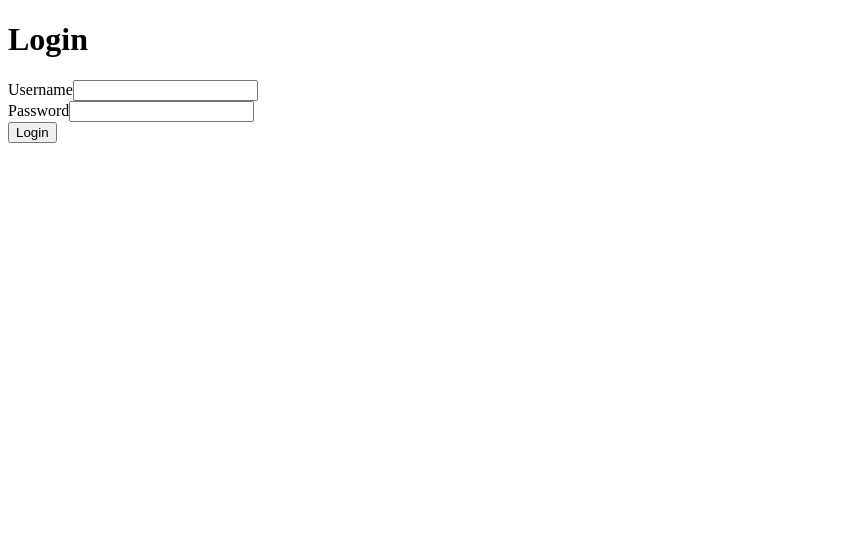
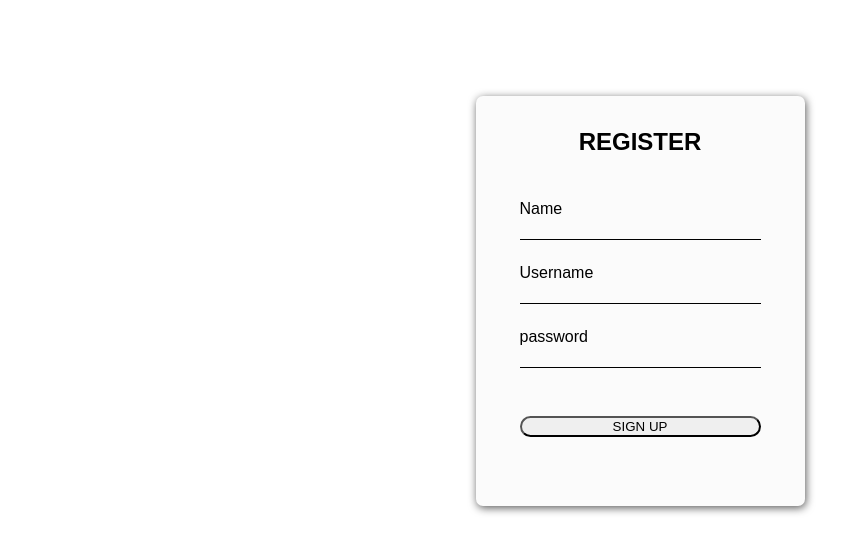
Before and after one commit to MattheusSantana/ja-front, a React (Create React App) app: page / in a window 1280 px wide. Shown: the top 552 px of the page, without its empty margins (0-867 px from the left). Built offline with nearby package versions, Linux system fonts and the light colour scheme.

Commit message:
register form and styles

```diff
--- a/public/index.html
+++ b/public/index.html
@@ -14,7 +14,6 @@
       manifest.json provides metadata used when your web app is installed on a
       user's mobile device or desktop. See https://developers.google.com/web/fundamentals/web-app-manifest/
     -->
-    <link rel="manifest" href="%PUBLIC_URL%/manifest.json" />
     <!--
       Notice the use of %PUBLIC_URL% in the tags above.
       It will be replaced with the URL of the `public` folder during the build.
--- a/src/App.js
+++ b/src/App.js
@@ -6,6 +6,7 @@ import {
   Route,
   Navigate,
 } from "react-router-dom";
+import Card from "./components/Card";
 import { AuthContext, AuthenticatorProvider } from "./contexts/auth";
 import Home from "./pages/Home";
 import Login from "./pages/Login";
@@ -35,7 +36,8 @@ function App() {
       <Router>
         <AuthenticatorProvider>
           <Routes>
-            <Route exact path="/" element={<Login />} />
+            <Route exact path="/login" element={<Login />} />
+            <Route exact path="/" element={<Card />}/>
             <Route
               exact
               path="/home"
--- /dev/null
+++ b/src/components/Card.jsx
@@ -0,0 +1,39 @@
+import React, { useState } from 'react'
+import '../styles/styles.css'
+
+
+const Card = () => {
+    const [name, setName] = useState("");
+    const [username, setUsername] = useState("");
+    const [password, setPassword] = useState("");
+
+
+  return (
+      <>
+        <div className="card">
+            <div id="card-content">
+                <h2 className="title">REGISTER</h2>
+            <form>
+                <label>Name</label>
+                <input className="content-form" type="text" required onChange={(e) => setName(e.target.value)}/>
+                <div className='form-border'></div>
+                <label>Username</label>
+                <input type="text" className="content-form" required onChange={(e) => setUsername(e.target.value)}/>
+                <div className='form-border'></div>
+                <label>password</label>
+                <input type="password" className="content-form" required onChange={(e) => setPassword(e.target.value)}/>
+                <div className='form-border'></div>
+
+                <input className="submit-btn" type="submit" name="submit" value="SIGN UP" />
+
+            </form>
+
+            </div>
+        </div>
+
+
+      </>
+  )
+}
+
+export default Card
--- a/src/pages/Home.jsx
+++ b/src/pages/Home.jsx
@@ -143,9 +143,6 @@ const Home = () => {
     }
   };
 
-
-
-
   useEffect(() => {
     (async () => {
       const response = await getProjects();
@@ -153,7 +150,6 @@ const Home = () => {
       setLoading(false);
     })();
   }, []);
-
 
   if(loading) {
       return <div>Loading Projects...</div>
--- /dev/null
+++ b/src/styles/styles.css
@@ -0,0 +1,48 @@
+body {
+    display: block;
+}
+
+form {
+    display: flex;
+    flex-direction: column;
+}
+
+label {
+    padding-top: 10%;
+    font-family: sans-serif;
+}
+
+.form-border {
+    height: 1px;
+    background: black;
+
+}
+.content-form {
+    padding-top: 2%;
+    outline: none;
+    border: none;
+    background: #fbfbfb;
+}
+.title {
+    font-family: sans-serif;
+    text-align: center;
+}
+
+
+.card {
+    background: #fbfbfb;
+    border-radius: 7px;
+    box-shadow: 1px 2px 8px rgba(0, 0, 0, 0.65);
+    height: 410px;
+    margin: 6rem auto 8.1rem auto;
+    width: 329px;
+}
+
+#card-content {
+    padding: 12px 44px;
+}
+
+.submit-btn{
+    margin-top: 20%;
+    border-radius: 21px;
+}
```
